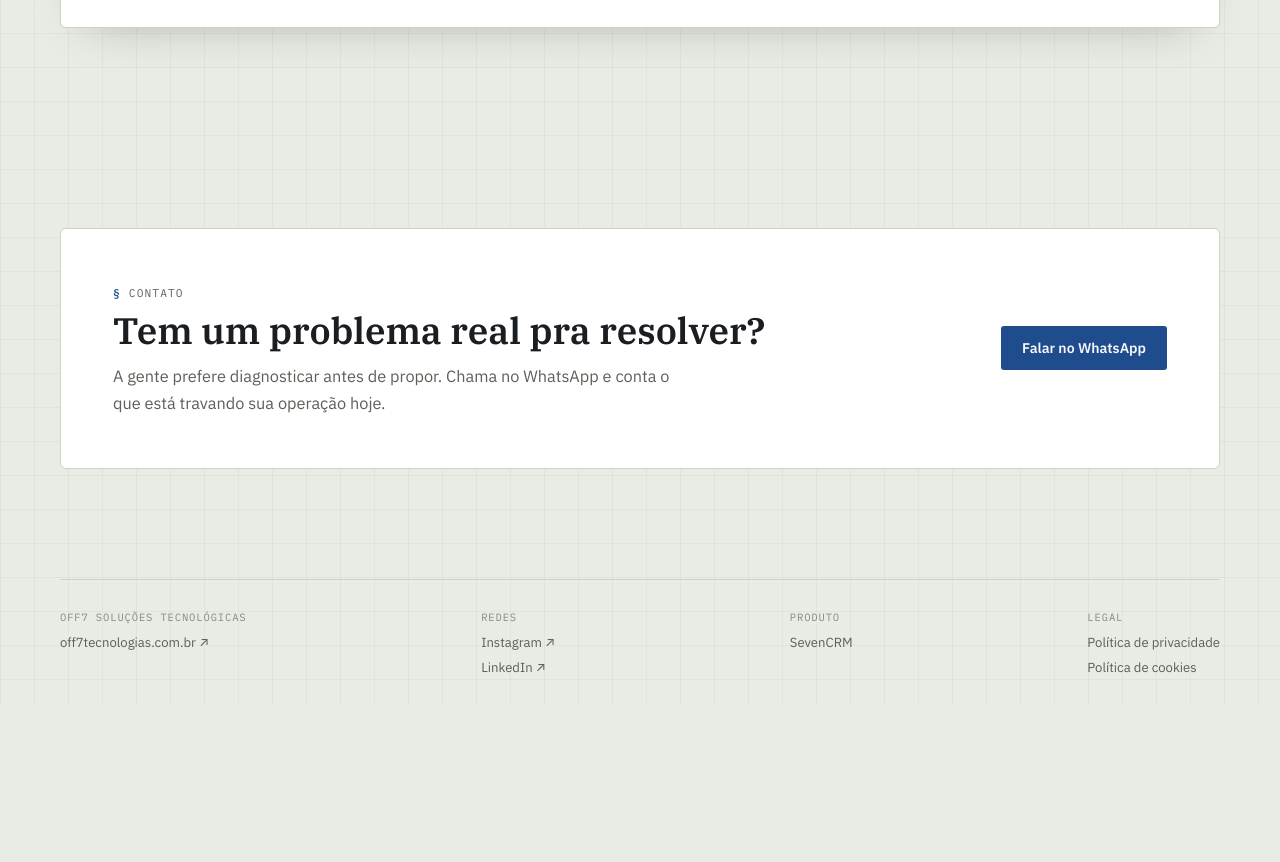
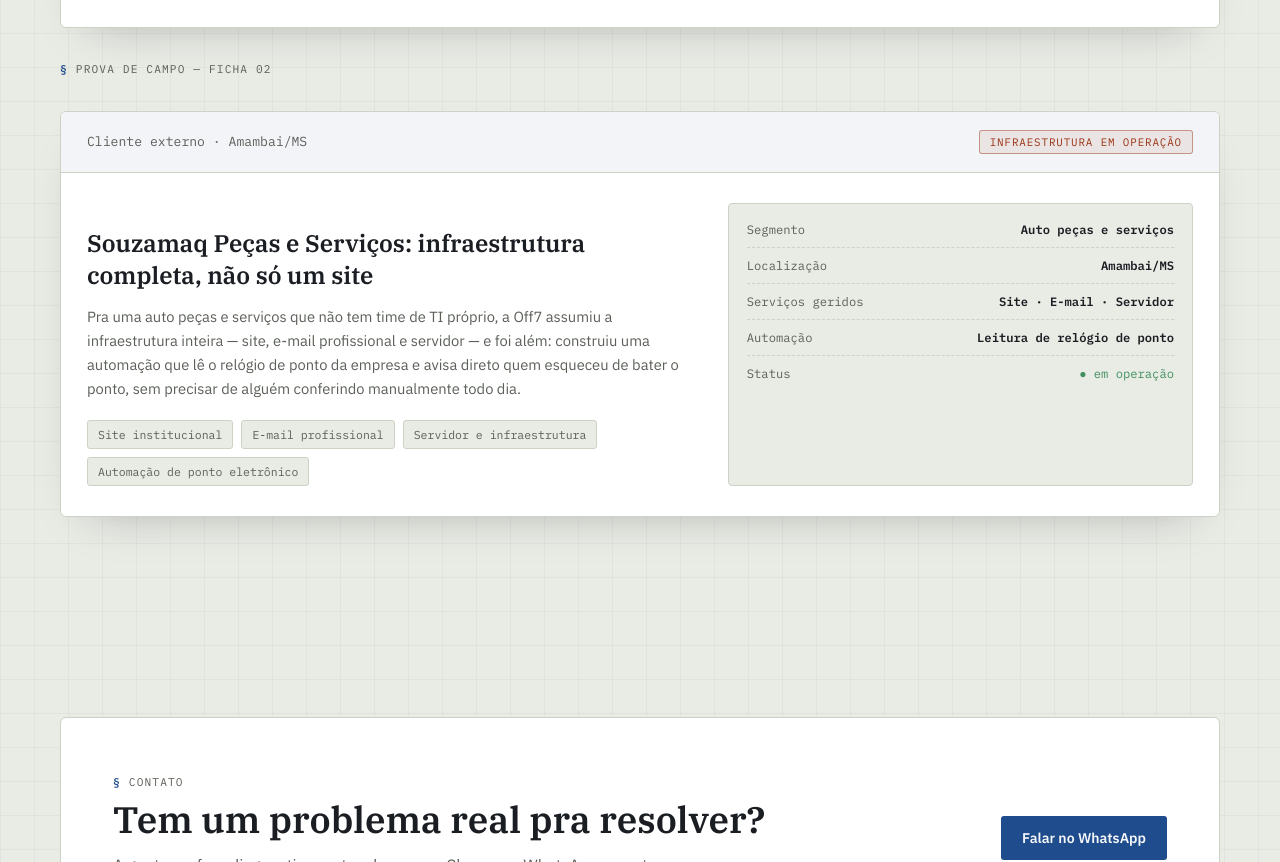
Before and after one commit to grafleandro/off7-site, a plain HTML site: page index.html in a window 1280 px wide. Shown: the part 2653-3515 px from the top of the page. Before the commit the page ends 3359 px from the top, so only its background shows below. Drawn offline with Linux system fonts and the light colour scheme.

Commit message:
Simplifica card da Souzamaq no SevenCRM e move os serviços de infra pra ficha de prova de campo no site da Off7

```diff
--- a/index.html
+++ b/index.html
@@ -121,6 +121,33 @@
         </div>
       </div>
     </div>
+
+    <p class="tag" style="margin-top:34px;">Prova de campo — ficha 02</p>
+    <div class="case">
+      <div class="case-head">
+        <span class="mono" style="font-size:.82rem;color:var(--ink-dim);">Cliente externo · Amambai/MS</span>
+        <span class="stamp">Infraestrutura em operação</span>
+      </div>
+      <div class="case-body">
+        <div>
+          <h3>Souzamaq Peças e Serviços: infraestrutura completa, não só um site</h3>
+          <p>Pra uma auto peças e serviços que não tem time de TI próprio, a Off7 assumiu a infraestrutura inteira — site, e-mail profissional e servidor — e foi além: construiu uma automação que lê o relógio de ponto da empresa e avisa direto quem esqueceu de bater o ponto, sem precisar de alguém conferindo manualmente todo dia.</p>
+          <div class="spec-tags">
+            <span>Site institucional</span>
+            <span>E-mail profissional</span>
+            <span>Servidor e infraestrutura</span>
+            <span>Automação de ponto eletrônico</span>
+          </div>
+        </div>
+        <div class="case-visual">
+          <div class="row"><span>Segmento</span><b>Auto peças e serviços</b></div>
+          <div class="row"><span>Localização</span><b>Amambai/MS</b></div>
+          <div class="row"><span>Serviços geridos</span><b>Site · E-mail · Servidor</b></div>
+          <div class="row"><span>Automação</span><b>Leitura de relógio de ponto</b></div>
+          <div class="row"><span>Status</span><span class="ok">● em operação</span></div>
+        </div>
+      </div>
+    </div>
   </section>
 
   <section id="contato">
```
Also changed, not shown: sevencrm/index.html (+1 -1 lines).
